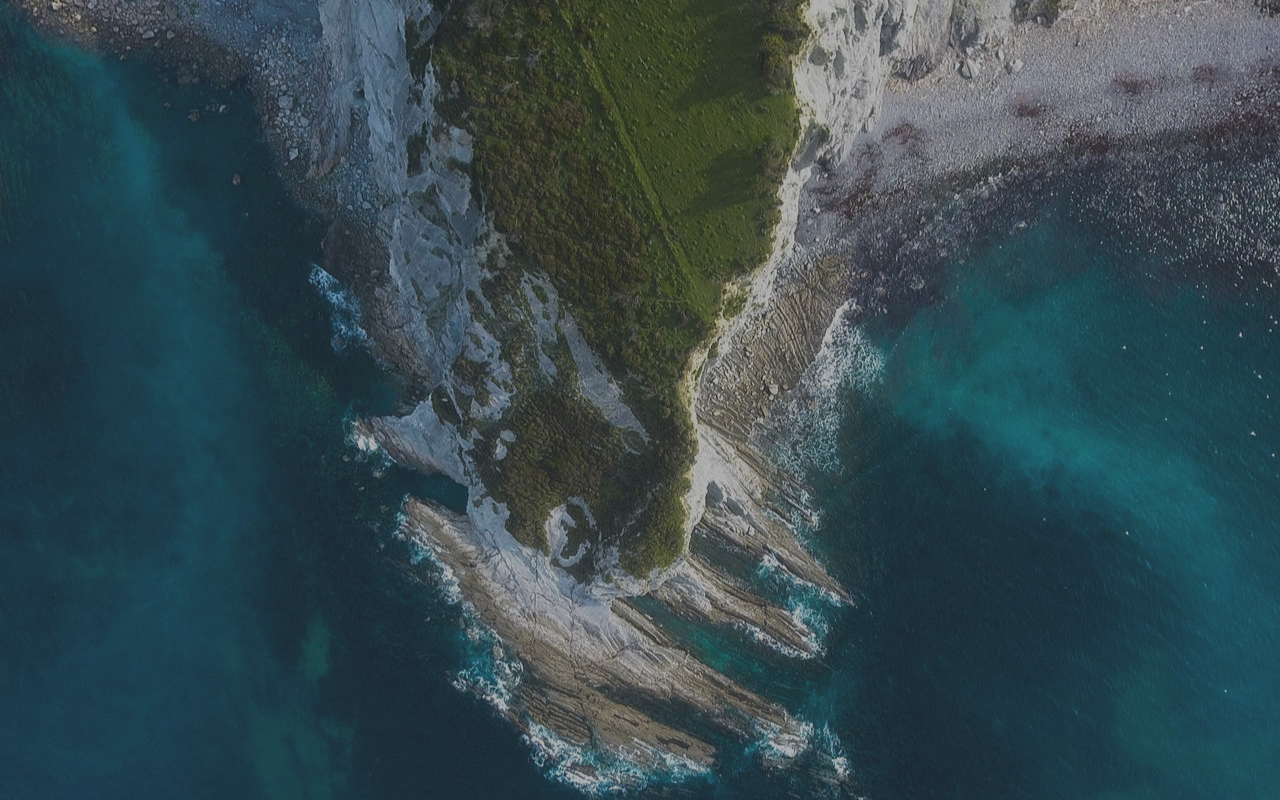
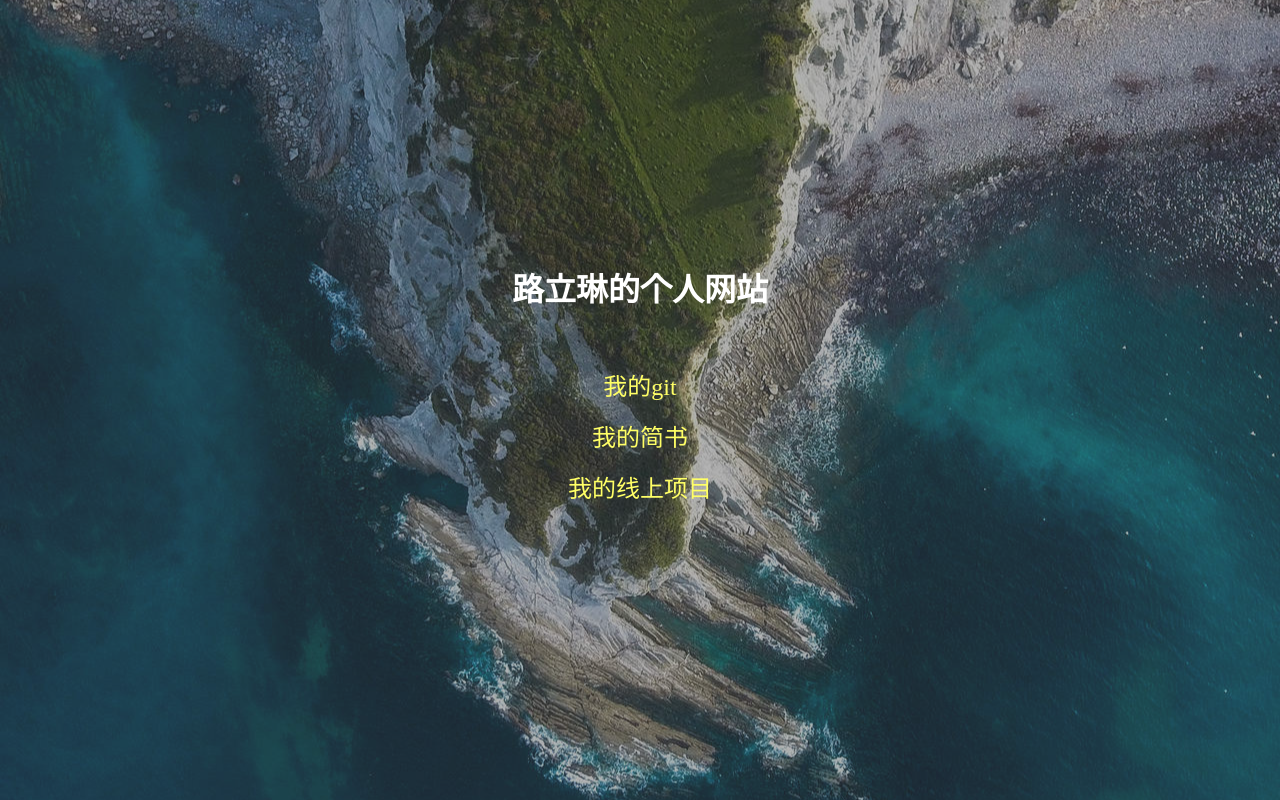
Before and after one commit to LilyLaw/my-blog, a React app: page / in a window 1280 px wide. Built offline with nearby package versions, Linux system fonts and the light colour scheme.

Commit message:
放了点东西

```diff
--- a/src/app.jsx
+++ b/src/app.jsx
@@ -43,7 +43,22 @@ class App extends React.Component {
 		return <div className="homepage">
 			<div className="bgbox" ref='bgbox'>
 				<div className="bgimg" ref="bgimg">
-					<div className="bgshadow"></div>
+					<div className="bgshadow">
+						<div className="conbox">
+							<h1>路立琳的个人网站</h1>
+							<ul>
+								<li>
+									<a href="https://github.com/LilyLaw">我的git</a>
+								</li>
+								<li>
+									<a href="https://www.jianshu.com/">我的简书</a>
+								</li>
+								<li>
+									<a href="#">我的线上项目</a>
+								</li>
+							</ul>
+						</div>
+					</div>
 				</div>
 			</div>
 		</div>
--- a/src/style.less
+++ b/src/style.less
@@ -1,27 +1,77 @@
-*{
+* {
     margin: 0;
     padding: 0;
+    list-style: none;
+    text-decoration: none;
 }
-html, body{
+html,
+body {
     height: 100%;
 }
-body{
+body {
     overflow: hidden;
 }
-#app{
+#app {
     height: 100%;
-	.homepage{
+    .homepage {
         height: 100%;
-		.bgbox{
+        .bgbox {
             height: 100%;
-			.bgimg{
+            .bgimg {
                 height: 100%;
-				background: url('./img/bg.jpg')  no-repeat center;
-				.bgshadow{
+                background: url('./img/bg.jpg') no-repeat center;
+                .bgshadow {
+                    display: flex;
                     height: 100%;
-					background: rgba(68,68,68,.4);
+                    background: rgba(68, 68, 68, .4);
+                    align-items: center;
+                    justify-content: center;
+                    .conbox {
+                        width: 100%;
+					    height: 100%;
+					    color: #fff;
+					    position: relative;
+					    display: flex;
+					    justify-content: center;
+                        h1 {
+                    	    position: absolute;
+						    animation: toptocenter linear 1s 1 normal both running;
+						    top: 33vh;
+                        }
+                        ul {
+                        	position: absolute;
+                        	bottom: 35vh;
+                            font-size: 3vh;
+                            animation: bottomtocenter linear 1s 1 1s normal both running;
+                            li {
+                                display: flex;
+                                margin: 2vh 0;
+                                align-items: center;
+                                justify-content: center;
+                            }
+                        }
+                        a {
+                            color: #ff6;
                         }
                     }
                 }
             }
         }
+    }
+}
+@keyframes toptocenter {
+    0%{
+    	top: -3vh;
+    }
+    100%{
+	    top: 33vh;
+    }
+}
+@keyframes bottomtocenter {
+    0%{
+    	bottom: -20vh;
+    }
+    100%{
+    	bottom: 35vh;
+    }
+}
--- a/webpack.config.js
+++ b/webpack.config.js
@@ -44,7 +44,8 @@ module.exports = {
 	plugins:[
 		new HtmlWebpackPlugin({
 			title:'路立琳的个人空间',
-			template: './src/index.html'
+			template: './src/index.html',
+			favicon: './src/favicon.ico'
 		})
 	],
 	devServer: {
```
Also changed, not shown: 1 other file (tests, documents, lock files or other folders). Lines whose indentation alone changed are shown as unchanged.
